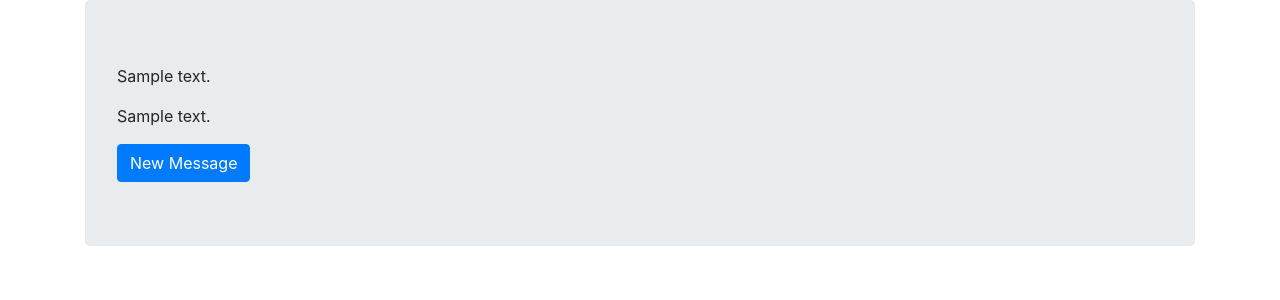
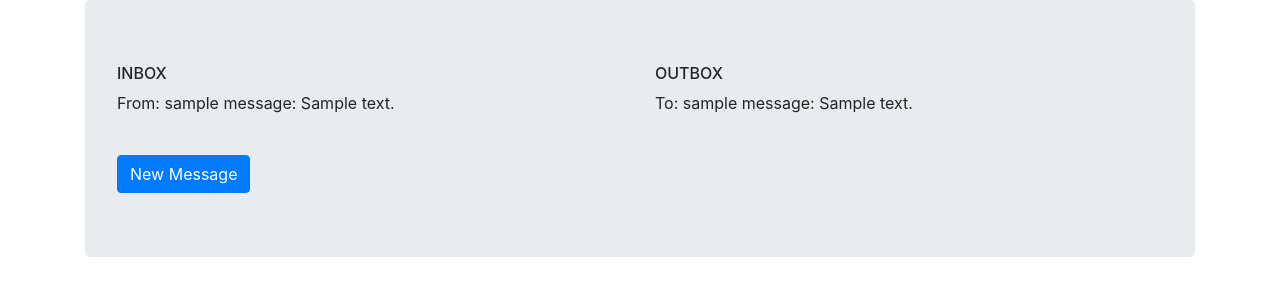
Before and after one commit to KonradMor/ProjektGrupa, a Django app: page /message/ in a window 1280 px wide. Shown: the part 56-356 px from the top of the page. Run offline with Django 3.2, Linux system fonts and the light colour scheme; a user stored in the database is signed in; tables that the repository leaves empty hold one stand-in row (values such as "Sample post"); some libraries are stand-ins or nearby versions.

Commit message:
messages v2

```diff
--- a/templates/message.html
+++ b/templates/message.html
@@ -1,14 +1,24 @@
 {% extends "base.html" %}
 {% block content %}
 
-    {% for message_from in object_list %}
-        <p>{{ message_from }}</p>
-    {% endfor %}
+    <div class="row align-items-start">
+        <div class="col">
+            <h6>INBOX</h6>
+            {% for message_from in object_list %}
+                <p>From: {{ message_from.id_user_from }} message: {{ message_from }}</p>
+            {% endfor %}
 
-    {% for message_to in to %}
-        <p>{{ message_to }}</p>
-    {% endfor %}
+        </div>
 
+        <div class="col">
+            <h6>OUTBOX</h6>
+            {% for message_to in to %}
+                <p>To: {{ message_to.id_user_to }} message: {{ message_to }}</p>
+            {% endfor %}
+
+        </div>
+    </div>
+    <br>
     <a href="{% url 'MessCreateView' %}" class="btn btn-primary">New Message</a>
 
 {% endblock %}
```
